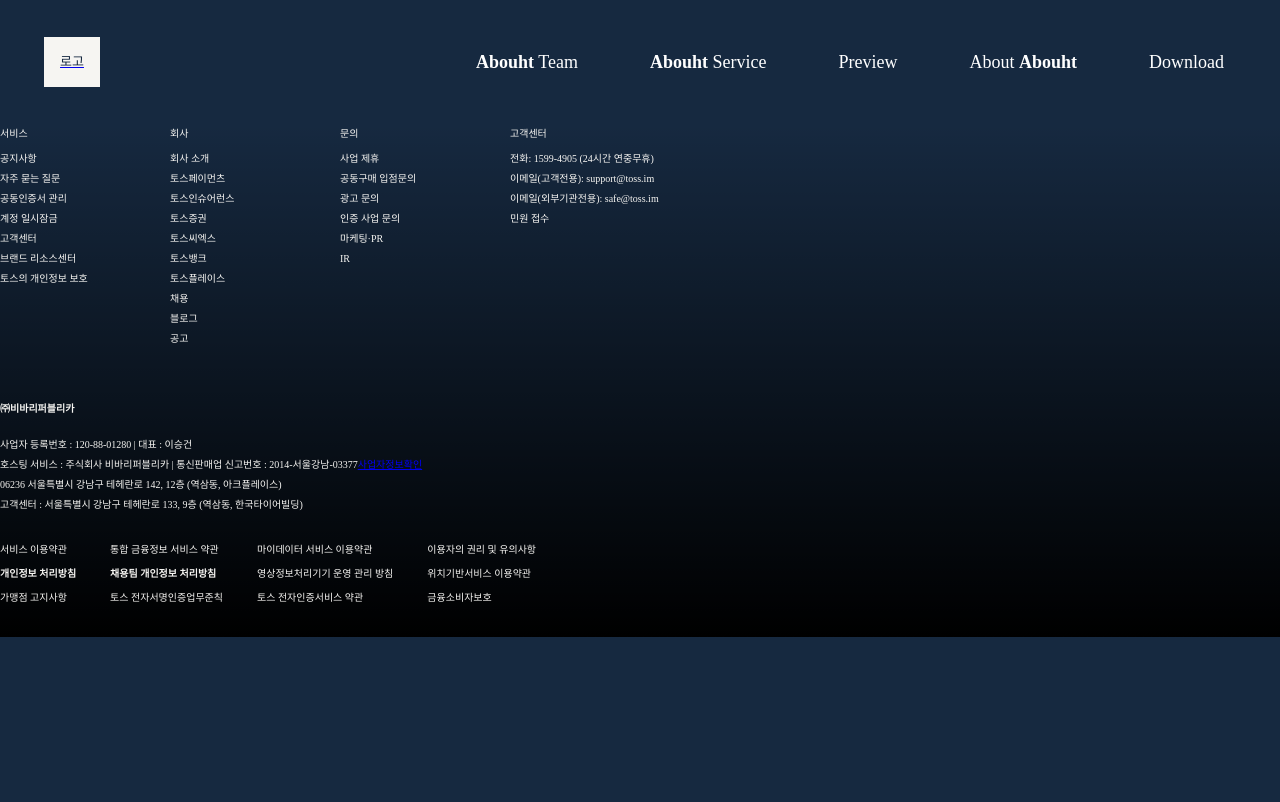
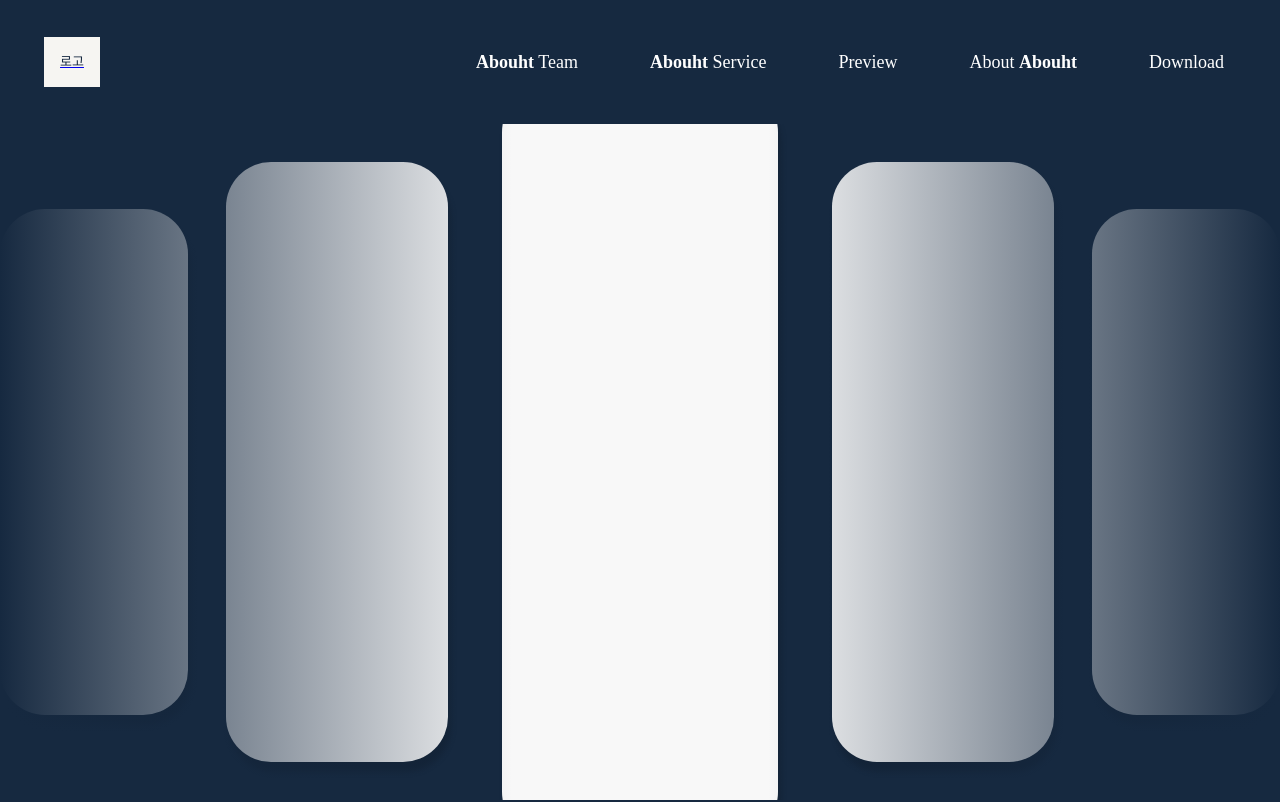
Before and after one commit to judemin/abouht-front, a React (Vite) app: page /preview in a window 1280 px wide. Shown: the top 802 px of the page. Built offline with nearby package versions, Linux system fonts and the light colour scheme; a web font is replaced by a local one.

Commit message:
Feat: Add Preview Page

```diff
--- a/src/App.tsx
+++ b/src/App.tsx
@@ -5,6 +5,7 @@
 import Footer from "./components/Footer"
 import Service from "./pages/Service"
 import About from "./pages/About"
+import Preview from "./pages/Preview"
 
 const App = () => {
   return (
@@ -15,6 +16,7 @@
           <Route path="/" element={<Landing />} />
           <Route path="/team" element={<Team />} />
           <Route path="/service" element={<Service />} />
+          <Route path="/preview" element={<Preview />} />
           <Route path="/about" element={<About />} />
         </Routes>
       </div>
--- /dev/null
+++ b/src/pages/Preview.tsx
@@ -0,0 +1,77 @@
+import React from "react"
+import styled from "styled-components"
+
+type Props = {}
+
+const Container = styled.div`
+  height: calc(100vh - 7.75rem);
+  display: flex;
+  justify-content: center;
+  align-items: center;
+`
+
+const GradientOverlay = styled.div`
+  z-index: 2;
+  position: absolute;
+  top: 7.75rem;
+  width: 100%;
+  height: calc(100vh - 7.75rem);
+  background: linear-gradient(
+    90deg,
+    #162940 0%,
+    rgba(22, 41, 64, 0) 40%,
+    rgba(22, 41, 64, 0) 60%,
+    #162940 100%
+  );
+`
+
+const CardContainer = styled.div`
+  display: flex;
+  justify-content: center;
+  align-items: center;
+  height: calc(100vh - 7.75rem);
+  width: 1666px;
+  overflow: hidden;
+`
+
+const Card = styled.div`
+  background-color: #f8f8f8;
+  box-shadow: 3px 10px 6px #00000029;
+  border-radius: 45px;
+
+  &.first {
+    width: 374px;
+    height: 750px;
+    margin: 0 16px;
+  }
+
+  &.second {
+    width: 300px;
+    height: 600px;
+    margin: 0 38px;
+  }
+
+  &.third {
+    width: 254px;
+    height: 506px;
+  }
+`
+
+const Preview = (props: Props) => {
+  return (
+    <>
+      <GradientOverlay />
+      <Container>
+        <CardContainer>
+          <Card className="third" />
+          <Card className="second" />
+          <Card className="first" />
+          <Card className="second" />
+          <Card className="third" />
+        </CardContainer>
+      </Container>
+    </>
+  )
+}
+
+export default Preview
```
